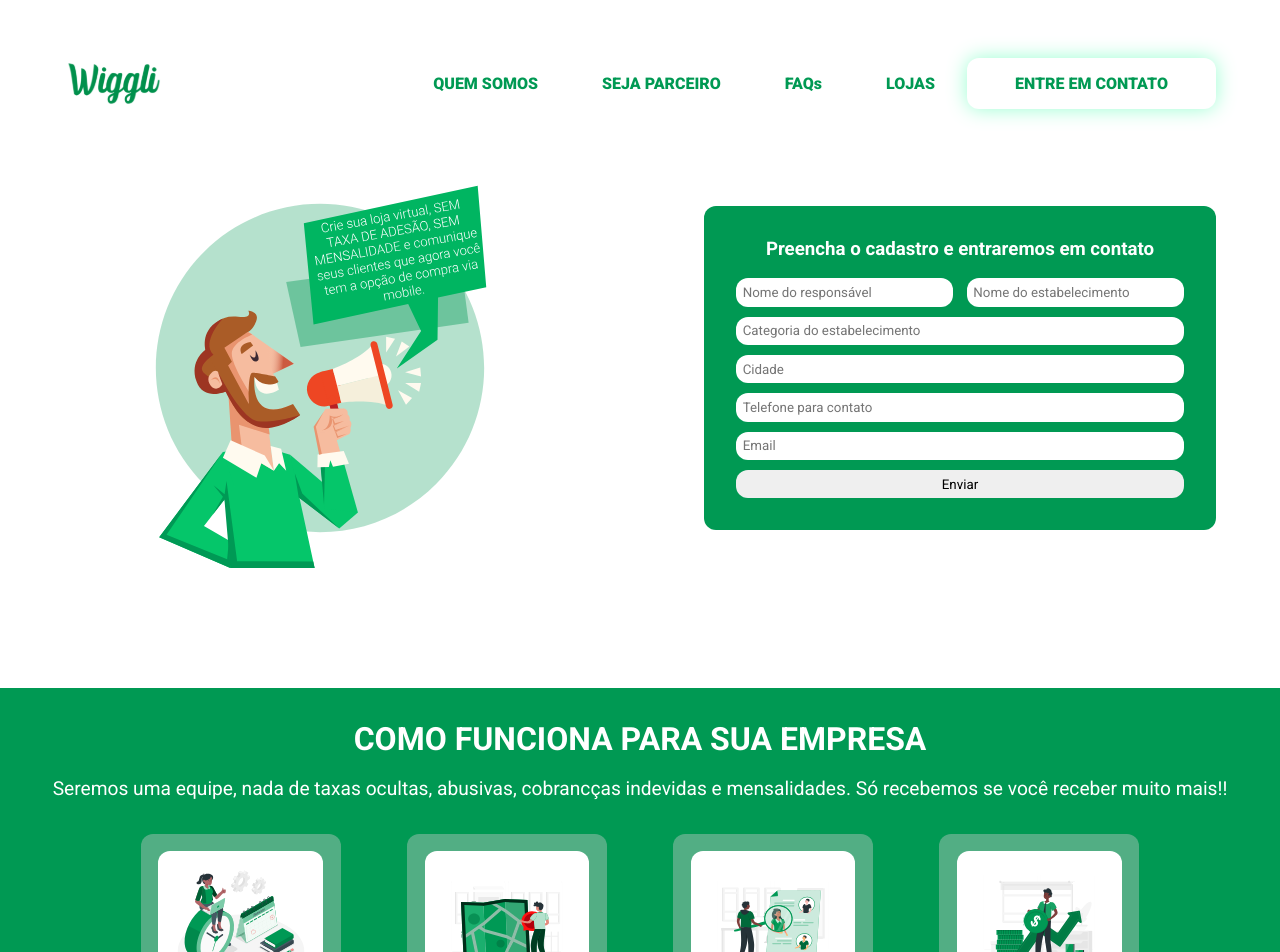
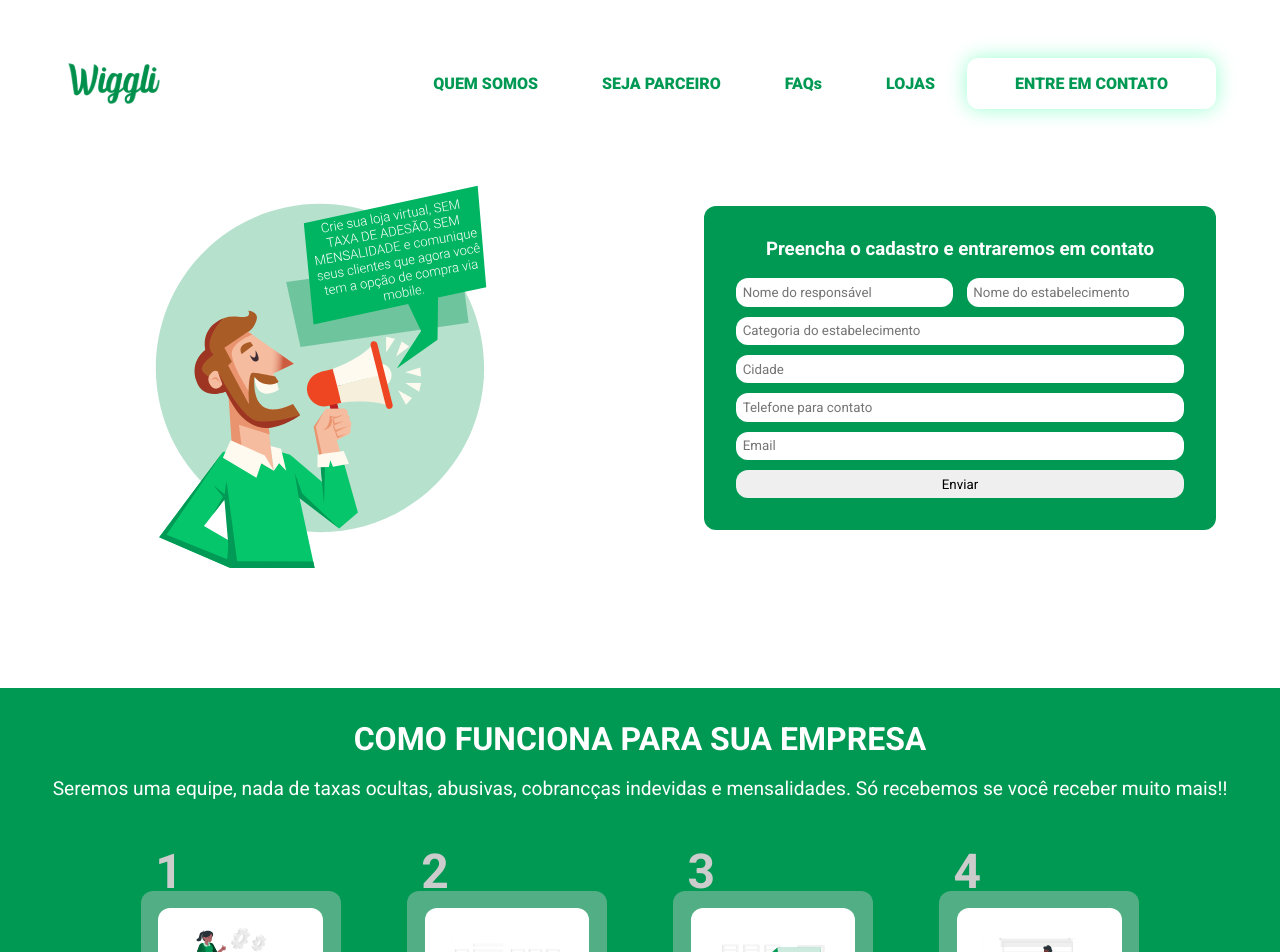
Before and after one commit to gustavosilvaf/Smerca, a React (Create React App) app: page /register-store in a window 1280 px wide. Shown: the top 952 px of the page. Built offline with nearby package versions, Linux system fonts and the light colour scheme; the HTML template or start-up script is replaced by a standard one.

Commit message:
changed steps on how work

```diff
--- a/src/Components/RegisterStore/HowWork/index.js
+++ b/src/Components/RegisterStore/HowWork/index.js
@@ -14,10 +14,10 @@ const HowWork = () => (
       e mensalidades. Só recebemos se você receber muito mais!!
     </p>
     <div className="HowWork__steps-container">
-      <Step title="Sistema de gestão integrado" image={StepOneStore} />
-      <Step title="Escolha onde atuar" image={StepTwoStore} />
-      <Step title="Aumente sua visibilidade" image={StepThreeStore} />
-      <Step title="Potencialize seu faturamento" image={StepFourStore} />
+      <Step number="1" title="Sistema de gestão integrado" image={StepOneStore} color='green' />
+      <Step number="2" title="Escolha onde atuar" image={StepTwoStore}  color='green'/>
+      <Step number="3" title="Aumente sua visibilidade" image={StepThreeStore}  color='green'/>
+      <Step number="4" title="Potencialize seu faturamento" image={StepFourStore}  color='green'/>
     </div>
   </div>
 );
--- a/src/Components/Step/index.js
+++ b/src/Components/Step/index.js
@@ -1,14 +1,14 @@
 import React from 'react';
 import './styles.scss';
 
-const Step = ({ number, title, description, image }) => (
+const Step = ({ number, title, description, image, color = 'white' }) => (
   <div className="Step">
-    <h3 className="Step__number">{number}</h3>
+    <h3 className={`Step__number Step__number--${color}`}>{number}</h3>
     <div className="Step__content">
       <div className="Step__image-container">
         <img className="Step__image" src={image} alt={title} />
       </div>
-      <h6 className="Step__title">{title}</h6>
+      <h6 className={`Step__title Step__title--${color}`}>{title}</h6>
       {description ? <p className="Step__description">{description}</p> : ''}
     </div>
   </div>
--- a/src/Components/Step/styles.scss
+++ b/src/Components/Step/styles.scss
@@ -27,6 +27,7 @@
     justify-content: center;
     align-items: center;
     height: 150px;
+
   }
 
   &__image {
@@ -57,15 +58,20 @@
     align-items: center;
 
     &__number {
-      background-color: rgba($color: $primary-color, $alpha: 0.6);
       padding: 0.3em 0.6em;
       border-radius: $default-radius;
       color: $white;
       margin: 0;
+      &--green {
+        background-color: rgba($color: $white, $alpha: 0.6);
+      }
+      &--white {
+        background-color: rgba($color: $primary-color, $alpha: 0.6);
+      }
     }
 
     &__content {
-      background-color: $white;
+      background-color: transparent;
       height: 100%;
     }
 
@@ -78,9 +84,14 @@
     }
 
     &__title {
-      color: $primary-color;
       font-size: 1em;
       margin: 0;
+      &--green {
+        color: $white;
+      }
+      &--white {
+        color: $primary-color;
+      }
     }
 
     &__description {
```
